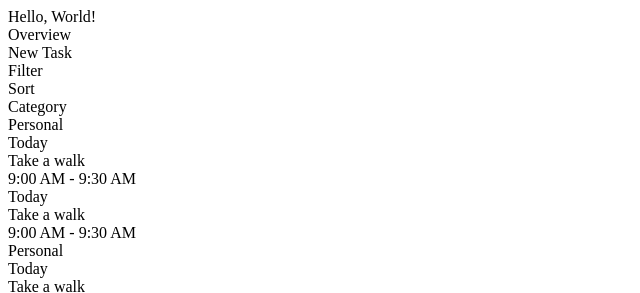
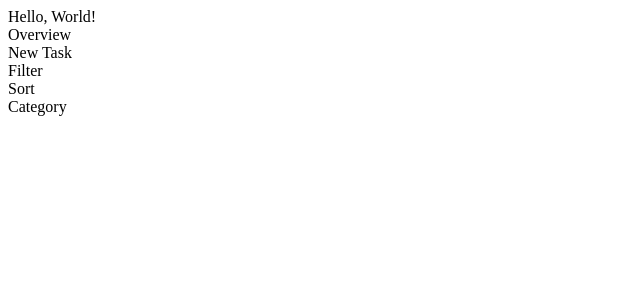
Before and after one commit to edgarmuyomba/task-master, a plain HTML site: page index.html in a window 1280 px wide. Shown: the top 293 px of the page, without its empty margins (0-640 px from the left). Drawn offline with Linux system fonts and the light colour scheme.

Commit message:
overview page

```diff
--- a/index.html
+++ b/index.html
@@ -57,7 +57,7 @@
             </div>
         </div>
         <div class="content">
-            <div class="workspace">
+            <!-- <div class="workspace">
                 <div class="heading">
                     <div class="title">Personal</div>
                 </div>
@@ -124,7 +124,7 @@
                         <div class="time">9:00 AM - 9:30 AM</div>
                     </div>
                 </div>
-            </div>
+            </div> -->
         </div>
     </div>
     <div class="newTaskContainer" style="display: none;">
```
